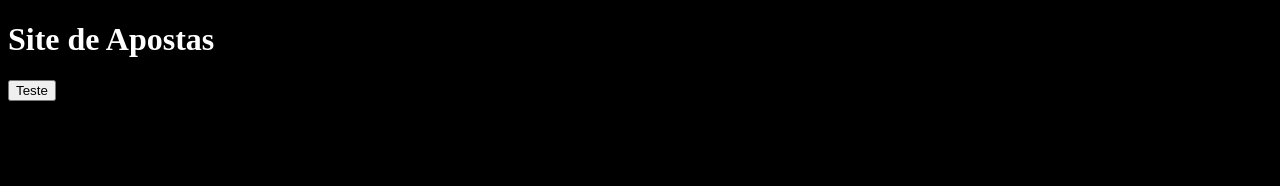
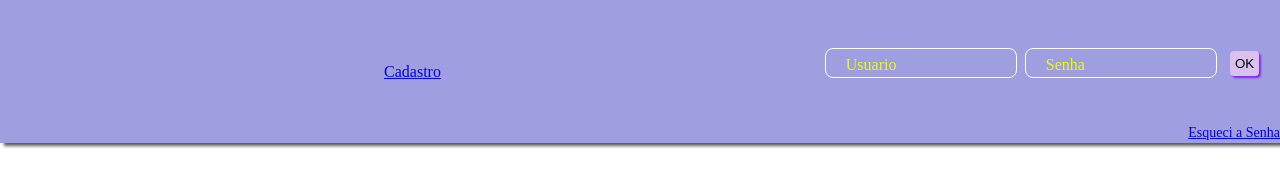
Before and after one commit to isabeladavantel/g243h2t, a plain HTML site: page index.html in a window 1280 px wide. Drawn offline with Linux system fonts and the light colour scheme; files that its build step writes are made by us from their sources.

Commit message:
Add files via upload

```diff
--- /dev/null
+++ b/estilo/estilo.css
@@ -0,0 +1,79 @@
+@import url(reset.css);
+@import url(padrao.css);
+.barra-login {
+    background-color: var(--cor-fundo-barra);
+    display: flex;
+    justify-content: space-between;
+    align-items: center;
+    box-shadow: 5px 2px 3px 1px rgb(95, 89, 89);
+}
+.esqueci-senha {
+    font-size: 14px;
+    margin-bottom: 3px;
+    text-align: end;
+}
+.campoBtn{
+    width: 50px;
+    height: 30px;
+    position: relative;
+    margin: 3rem 0;
+    display: flex;
+    align-items: center;
+    margin-left: 5px;
+}
+.formLogin{
+    display: flex;
+    align-items: center;
+    justify-content: start;
+}
+.campoInput {
+    width: 200px;
+    height: 30px;
+    position: relative;
+    margin: 3rem 0;
+}
+.campoInput input {
+    position: absolute;
+    inset: 0;
+    background-color: transparent;
+    padding: 0 1rem;
+    font-size: 1rem;
+    outline: none;
+    border: 1px solid rgb(255, 255, 255);
+    border-radius: .5rem;
+    color: rgb(249, 249, 249);
+    margin-right: 8px;
+}
+.campoInput label {
+    position: relative;
+    top: 30%;
+    left: 1rem;
+    transform: translateY(-30%);
+    color: rgb(232, 253, 0);
+    font-size: 1rem;
+    pointer-events: none;
+    padding: 0 .3rem;
+    background-color: var(--cor-fundo-barra);
+    transition: 200ms ease-in-out top,
+                200ms ease-in-out font-size,
+                200ms ease-in-out color;
+}
+.campoInput input:focus + label,
+.campoInput input:valid + label {
+    top: -10px;
+    font-size: .8rem;
+    color:white;
+}
+.campoBtn button {
+    border: none;
+    padding: 5px;
+    background-color: rgb(217, 193, 239);
+    box-shadow: 2px 2px 2px blueviolet;
+    border-radius: 4px;
+}
+.campoBtn button:hover {
+    padding: 7px;
+    background-color: rgb(132, 0, 255);
+    color: white;
+    box-shadow: 2px 2px 2px rgb(219, 18, 172);
+}
--- /dev/null
+++ b/estilo/padrao.css
@@ -0,0 +1,3 @@
+:root {
+    --cor-fundo-barra: rgb(158, 158, 224);
+}
--- /dev/null
+++ b/estilo/reset.css
@@ -0,0 +1,48 @@
+/* http://meyerweb.com/eric/tools/css/reset/
+   v2.0 | 20110126
+   License: none (public domain)
+*/
+
+html, body, div, span, applet, object, iframe,
+h1, h2, h3, h4, h5, h6, p, blockquote, pre,
+a, abbr, acronym, address, big, cite, code,
+del, dfn, em, img, ins, kbd, q, s, samp,
+small, strike, strong, sub, sup, tt, var,
+b, u, i, center,
+dl, dt, dd, ol, ul, li,
+fieldset, form, label, legend,
+table, caption, tbody, tfoot, thead, tr, th, td,
+article, aside, canvas, details, embed,
+figure, figcaption, footer, header, hgroup,
+menu, nav, output, ruby, section, summary,
+time, mark, audio, video {
+	margin: 0;
+	padding: 0;
+	border: 0;
+	font-size: 100%;
+	font: inherit;
+	vertical-align: baseline;
+}
+/* HTML5 display-role reset for older browsers */
+article, aside, details, figcaption, figure,
+footer, header, hgroup, menu, nav, section {
+	display: block;
+}
+body {
+	line-height: 1;
+}
+ol, ul {
+	list-style: none;
+}
+blockquote, q {
+	quotes: none;
+}
+blockquote:before, blockquote:after,
+q:before, q:after {
+	content: '';
+	content: none;
+}
+table {
+	border-collapse: collapse;
+	border-spacing: 0;
+}
--- a/index.html
+++ b/index.html
@@ -6,10 +6,40 @@
     <meta name="viewport" content="width=device-width, initial-scale=1.0">
     <title>APOSTAS ABERTAS</title>
     <link rel="stylesheet" href="./estilo/estilo.css">
-    <script src="./script/inicio.js"></script>
+    <script src="./script/inicio.js" defer></script>
 </head>
 <body>
-    <H1>Site de Apostas</H1>
-    <button id="Teste">Teste</button>
+   <header class="barra-login">
+   <div class="info-barra">
+
+   </div>
+   <div class="cadastro">
+    <div><a href="./paginas/cadastro.html">Cadastro</a></div>
+   </div>
+   <div class="login-usuario">
+       <form action="" class="formLogin">
+
+        <div class="campoInput">
+            <input type="text" id="usuario" name="usuario" placeholder="" required>
+            <label for="usuario">Usuario</label>
+        </div>
+        <div class="campoInput">
+            <input type="password" id="senha" name="senha" placeholder="" required>
+            <label for="senha">Senha</label>
+        </div>
+        <div class="campoBtn">
+            <button type="submit">OK</button>
+        </div>
+       </form>
+       <div class="esqueci-senha"><a href="./paginas/recuprarsenha.html">Esqueci a Senha</a></div>
+   </div>
+
+   </header>
+   <section class="principal">
+
+   </section>
+   <footer class="rodape">
+
+   </footer>
 </body>
 </html>
```
